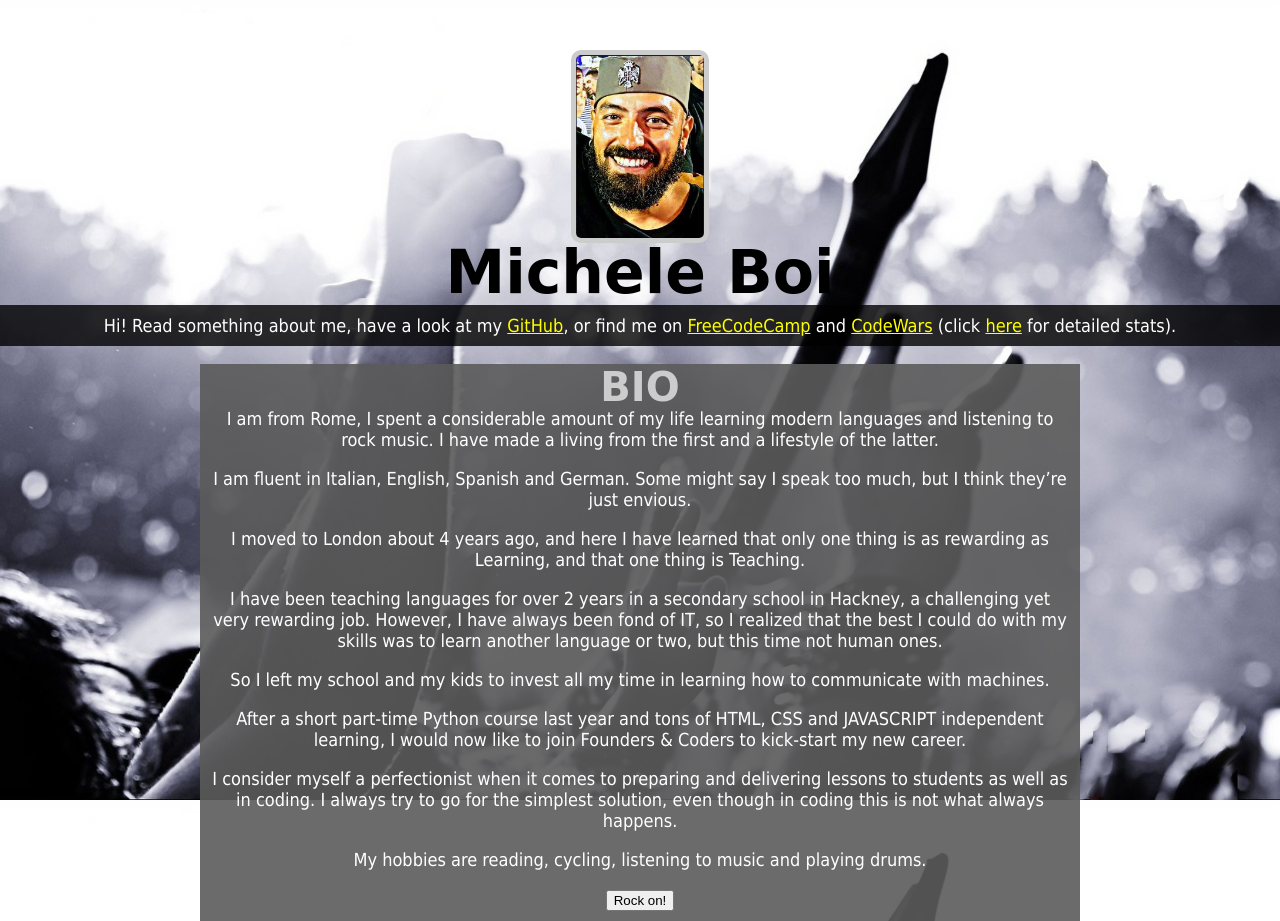
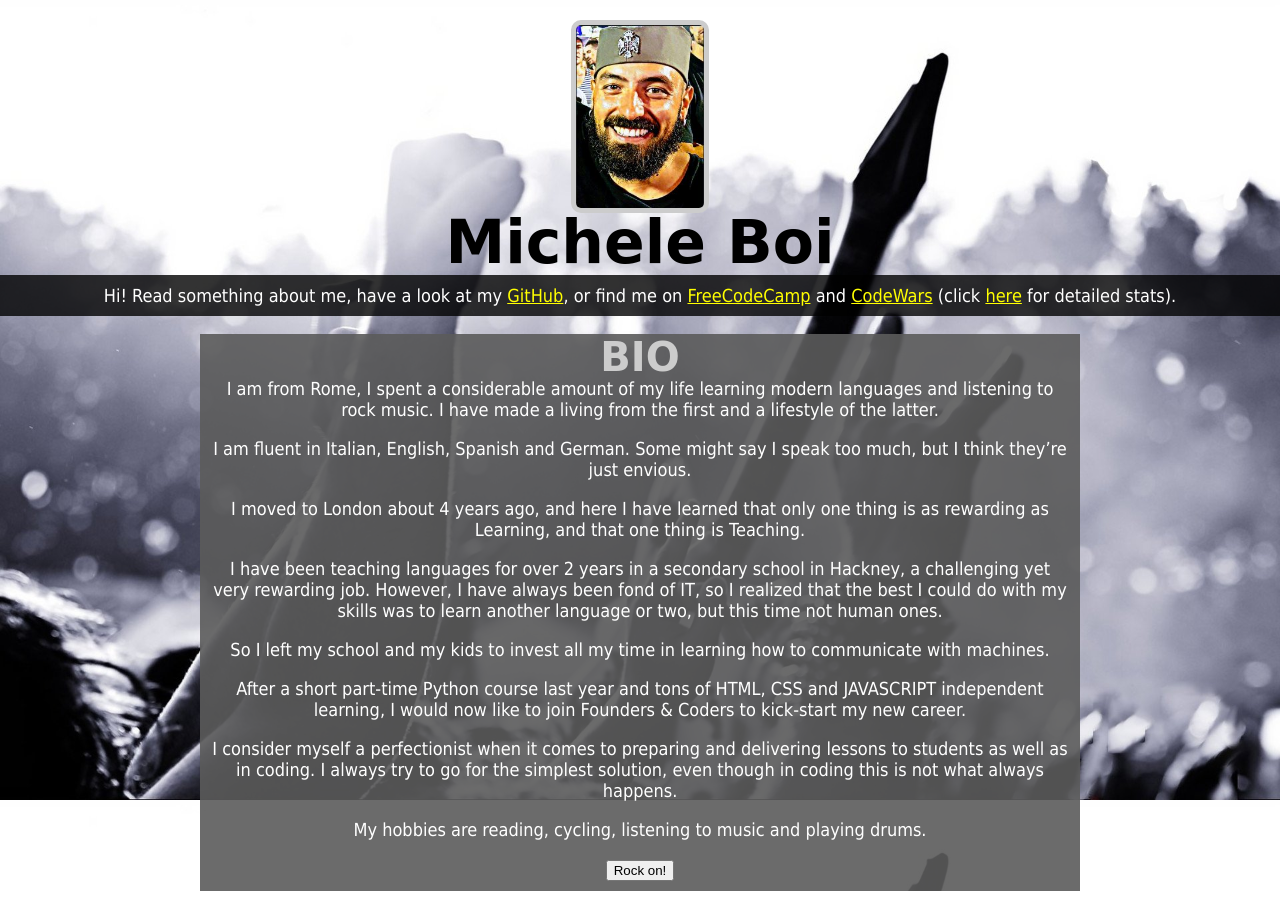
Before and after one commit to boi87/boi87.github.io, a plain HTML site: page index.html in a window 1280 px wide. After the commit the page ends 891 px from the top, so only its background shows below. Drawn offline with Linux system fonts and the light colour scheme; a web font is replaced by a local one.

Commit message:
Update homestyle.css

```diff
--- a/homestyle.css
+++ b/homestyle.css
@@ -24,7 +24,7 @@ body {
           text-align:center;
      }
      img{
-     margin: 50px 0 0 0;
+     margin: 20px 0 0 0;
      border-radius: 10px;
      border: 5px solid #cccccc; /*or, border-style, border-width and border-color */
      }
```
